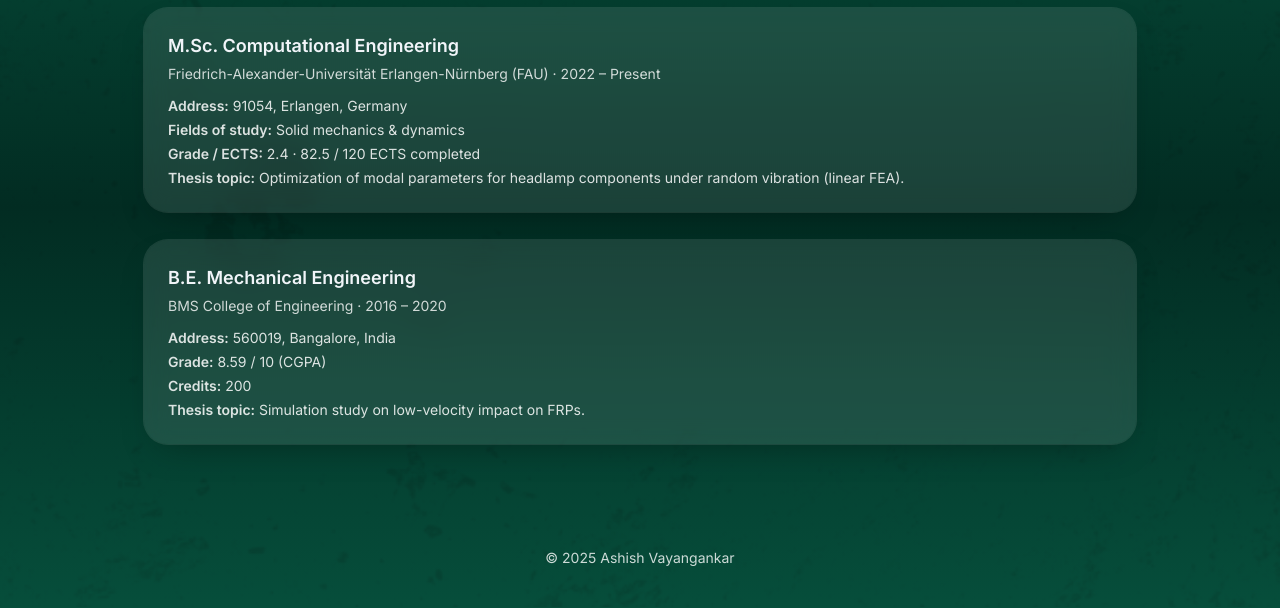
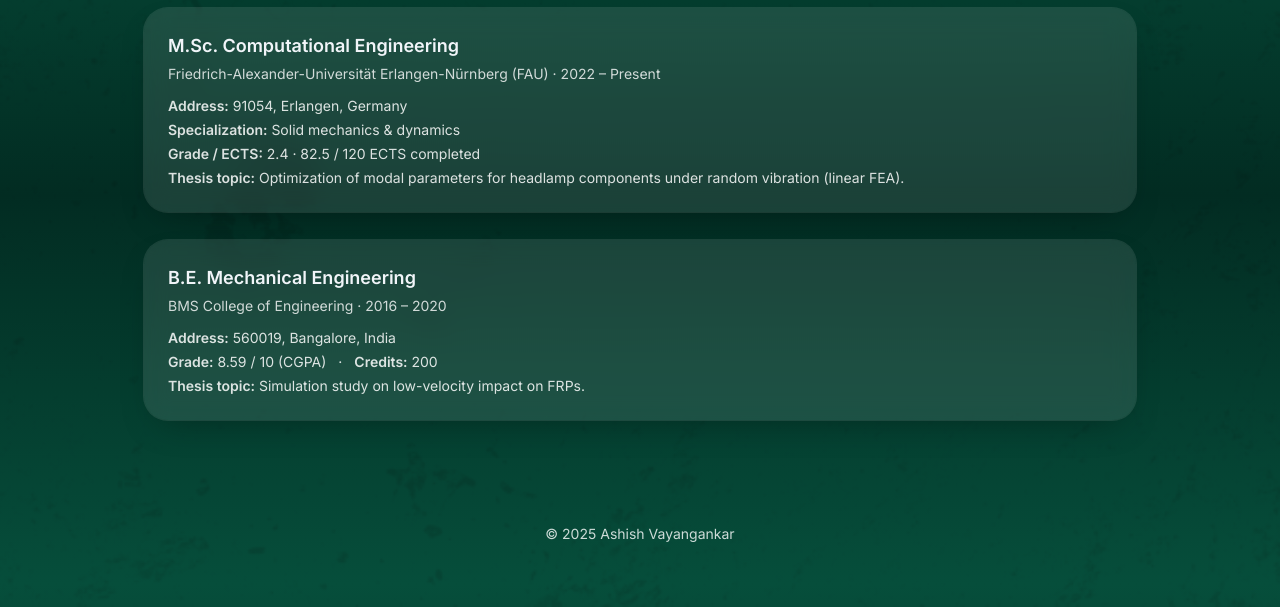
Before and after one commit to ashishvayangankar/ashishvayangankar.github.io, a plain HTML site: page education.html in a window 1280 px wide. Shown: the part 193-801 px from the top of the page. Drawn offline with nearby package versions, Linux system fonts and the light colour scheme.

Commit message:
Update education.html

```diff
--- a/education.html
+++ b/education.html
@@ -53,7 +53,7 @@
           <span class="font-semibold">Address:</span> 91054, Erlangen, Germany
         </p>
         <p class="mt-1 text-sm text-white/85">
-          <span class="font-semibold">Fields of study:</span> Solid mechanics & dynamics
+          <span class="font-semibold">Specialization:</span> Solid mechanics & dynamics
         </p>
         <p class="mt-1 text-sm text-white/85">
           <span class="font-semibold">Grade / ECTS:</span> 2.4 · 82.5 / 120 ECTS completed
@@ -75,10 +75,10 @@
         </p>
         <p class="mt-1 text-sm text-white/85">
           <span class="font-semibold">Grade:</span> 8.59 / 10 (CGPA)
-        </p>
-        <p class="mt-1 text-sm text-white/85">
+          <span class="mx-2">·</span>
           <span class="font-semibold">Credits:</span> 200
         </p>
+
         <p class="mt-1 text-sm text-white/85">
           <span class="font-semibold">Thesis topic:</span> Simulation study on low-velocity impact on FRPs.
         </p>
```
